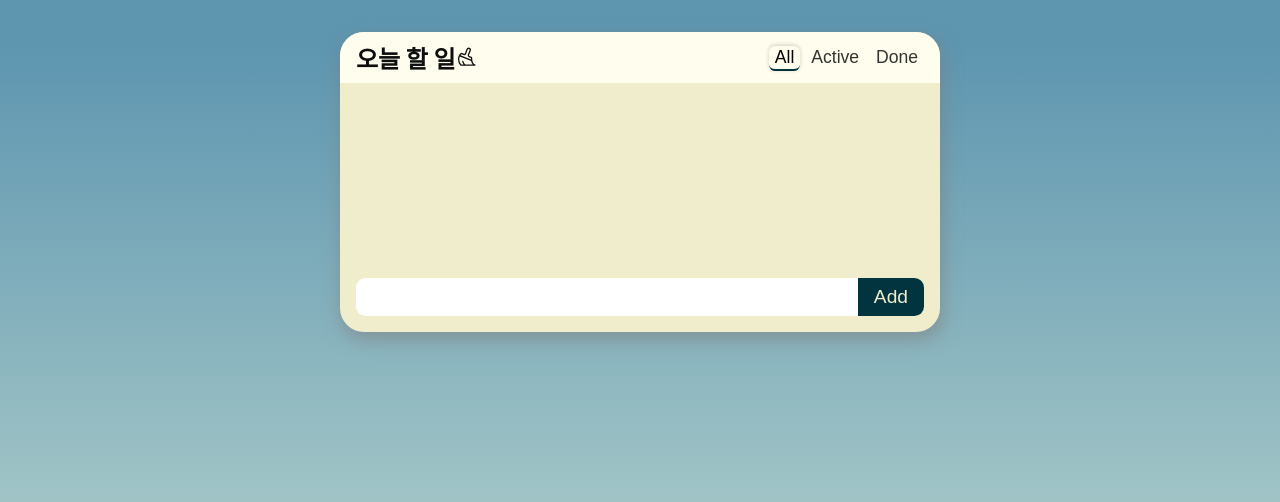
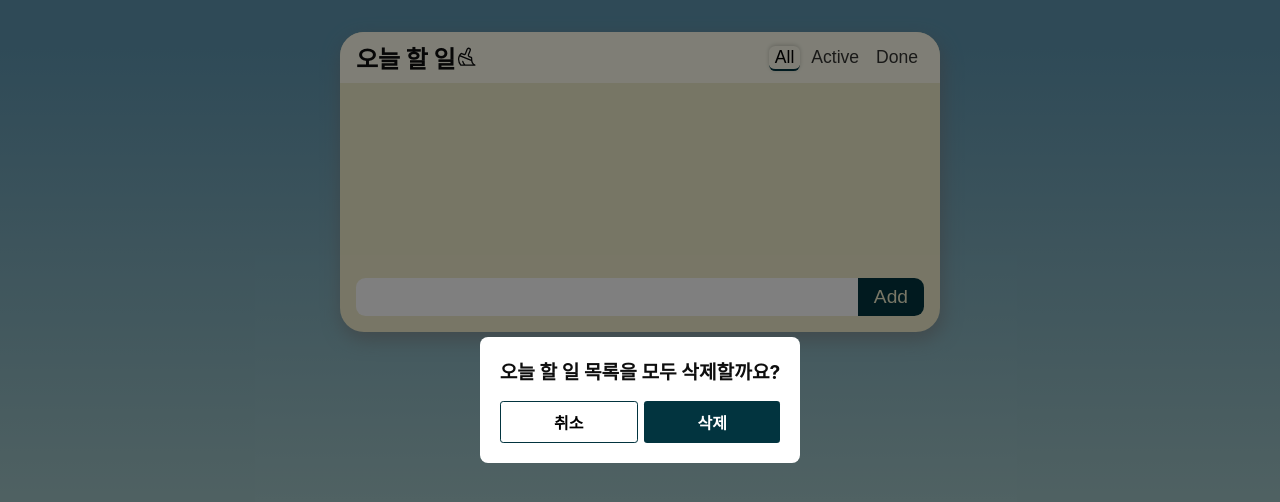
Before and after one commit to standjeong/ToDoMate, a React (Create React App) app: page / in a window 1280 px wide. Both pictures are taken after a click on the icon 466 px from the left and 57 px from the top of the page. Shown: the top 502 px of the page. Built offline with nearby package versions, Linux system fonts and the light colour scheme.

Commit message:
feat : add confirmation modal for delete all button

```diff
--- /dev/null
+++ b/src/components/common/Modal.jsx
@@ -0,0 +1,31 @@
+import React from 'react';
+import style from './Modal.module.css';
+
+export default function Modal({ isOpen, onClose, onConfirm, text }) {
+  if (!isOpen) return null;
+
+  const handleOverlayClick = () => {
+    onClose();
+  };
+
+  const onConfirmAndClose = () => {
+    onConfirm();
+    onClose();
+  };
+
+  return (
+    <section className={style.overlay} onClick={handleOverlayClick}>
+      <div className={style.modal}>
+        <h3 className={style.title}>{text} 목록을 모두 삭제할까요?</h3>
+        <div className={style.buttons}>
+          <button className={style.button_close} onClick={onClose}>
+            취소
+          </button>
+          <button className={style.button_confirm} onClick={onConfirmAndClose}>
+            삭제
+          </button>
+        </div>
+      </div>
+    </section>
+  );
+}
--- /dev/null
+++ b/src/components/common/Modal.module.css
@@ -0,0 +1,43 @@
+.overlay {
+  position: fixed;
+  top: 0;
+  left: 0;
+  width: 100%;
+  height: 100%;
+  background-color: rgba(0, 0, 0, 0.5);
+  display: flex;
+  justify-content: center;
+  align-items: center;
+  z-index: 1000;
+}
+.modal {
+  background-color: white;
+  padding: 20px;
+  border-radius: 8px;
+  text-align: center;
+  z-index: 1001; /* 모달을 오버레이 위에 */
+}
+.title {
+  font-size: 1.2rem;
+  margin-bottom: 1rem;
+}
+.buttons {
+  display: flex;
+  width: 100%;
+  gap: 0.4rem;
+}
+.buttons button {
+  flex: 1;
+  padding: 0.5rem;
+  border-radius: 0.2rem;
+  cursor: pointer;
+  font-weight: bold;
+  font-size: 1rem;
+}
+.button_close {
+  border: 1px solid var(--color-accent);
+}
+.button_confirm {
+  background-color: var(--color-accent);
+  color: var(--color-text-bgAccent);
+}
--- a/src/components/today/Header.jsx
+++ b/src/components/today/Header.jsx
@@ -1,14 +1,27 @@
+import { useState } from 'react';
 import styles from './Header.module.css';
 import { useDailyTodoContext } from '../../context/DailyTodoContext';
 import { PiBroom } from 'react-icons/pi';
+import Modal from '../common/Modal';
 
 export default function Header({ filtered, filters, onFilterChange }) {
   const { handleDeleteAll } = useDailyTodoContext();
+  const [isModalOpen, setIsModalOpen] = useState(false);
+
   return (
     <header className={styles.header}>
       <div className={styles.titleBox}>
         <h1 className={styles.h1}>오늘 할 일</h1>
-        <PiBroom className={styles.buttonAllDelete} onClick={handleDeleteAll} />
+        <PiBroom
+          className={styles.buttonAllDelete}
+          onClick={() => setIsModalOpen(true)}
+        />
+        <Modal
+          isOpen={isModalOpen}
+          onClose={() => setIsModalOpen(false)}
+          onConfirm={handleDeleteAll}
+          text={'오늘 할 일'}
+        />
       </div>
       <ul className={styles.filters}>
         {filters.map((filter, index) => (
--- a/src/index.css
+++ b/src/index.css
@@ -5,6 +5,7 @@
   --color-accent: #02343f;
   --color-accent-variant: #012128;
   --color-text: #0e0e0e;
+  --color-text-bgAccent: #ffffff;
   /* --color-scrollbar: #d2bd92; */
   --rgb-color-scrollbar: 210, 189, 146;
 
```
